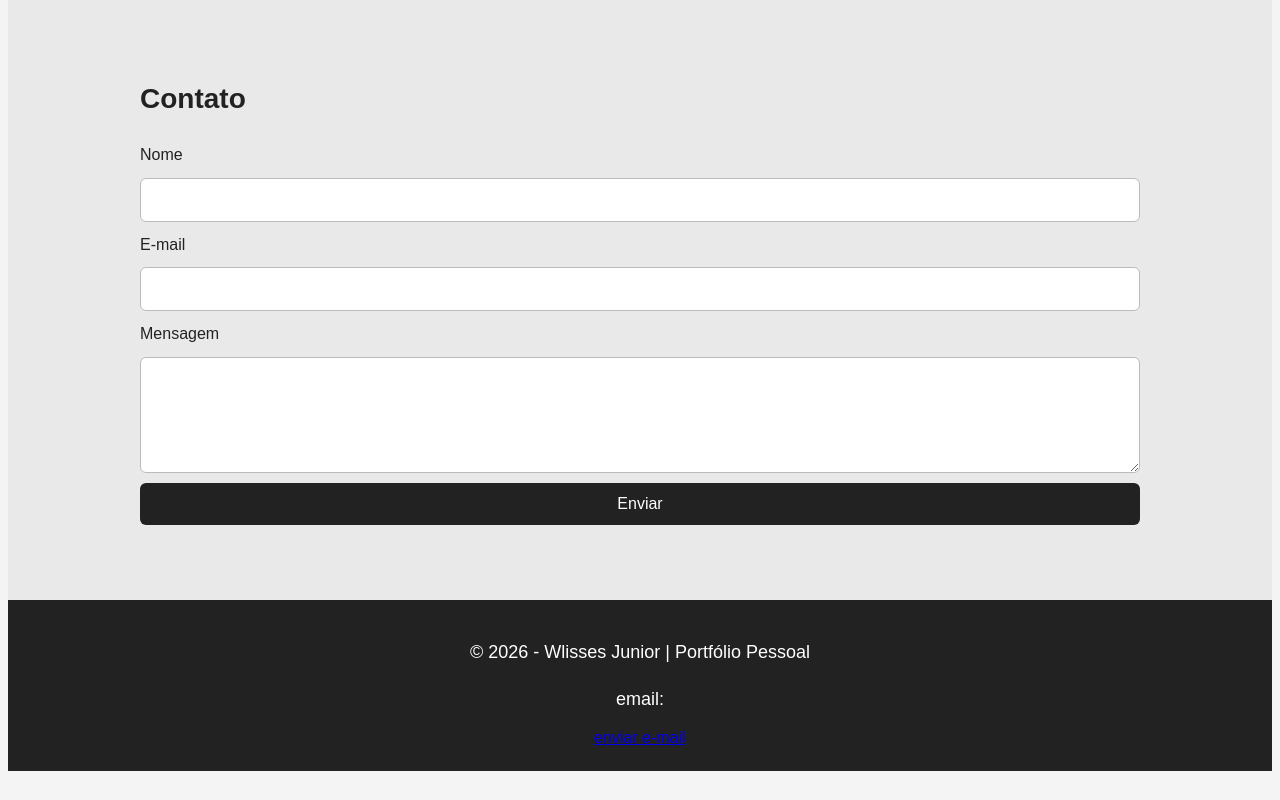
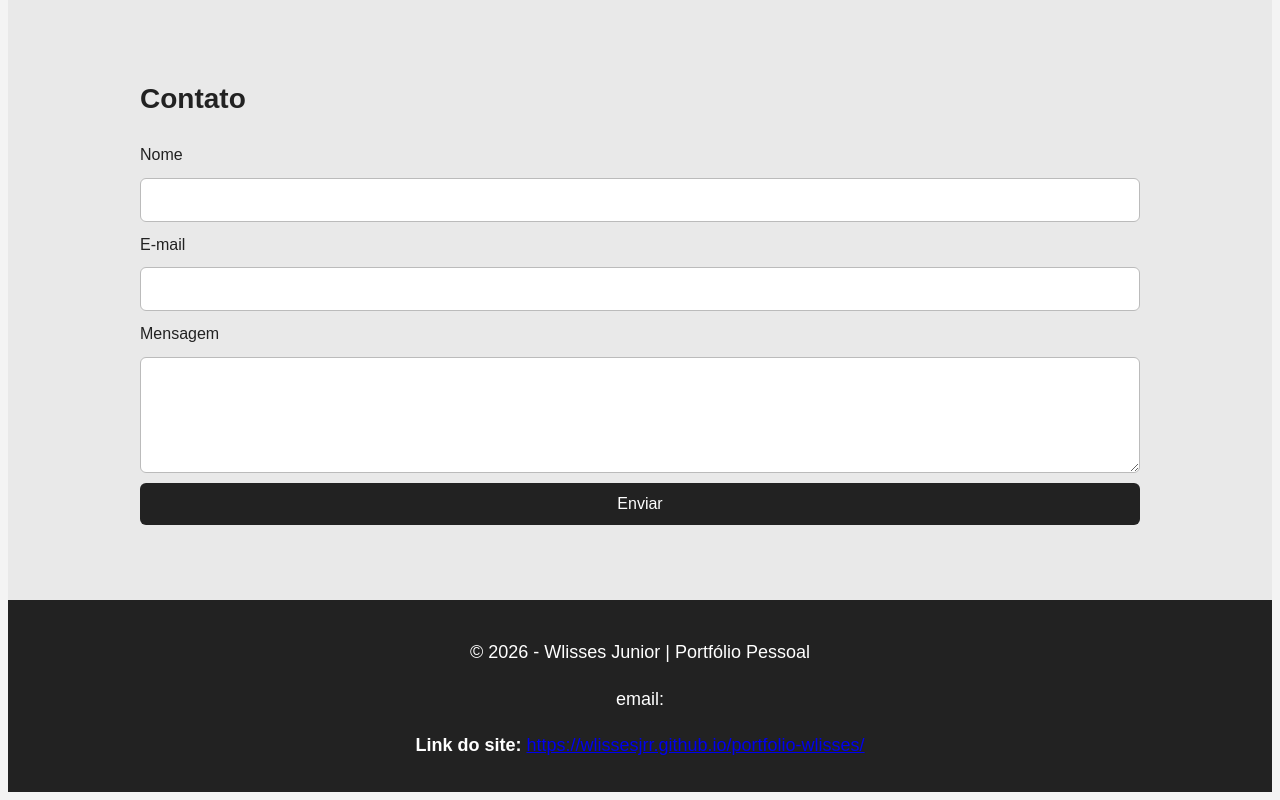
Before and after one commit to wlissesjrr/portfolio-wlisses, a plain HTML site: page index.html in a window 1280 px wide. Shown: the part 1530-2330 px from the top of the page. Before the commit the page ends 2309 px from the top, so only its background shows below. Drawn offline with Linux system fonts and the light colour scheme.

Commit message:
Update index.html
update to add the link

```diff
--- a/index.html
+++ b/index.html
@@ -99,7 +99,11 @@
     <div class="container">
       <p>© 2026 - Wlisses Junior | Portfólio Pessoal</p>
       <p>email:</p>
-      <a href="wlissescord.jr@gmail.com">enviar e-mail</ahref></a>
+      <p><strong>Link do site:</strong>
+<a href="https://wlissesjrr.github.io/portfolio-wlisses/" target="_blank">
+https://wlissesjrr.github.io/portfolio-wlisses/
+</a>
+</p>
 
     </div>
   </footer>
```
